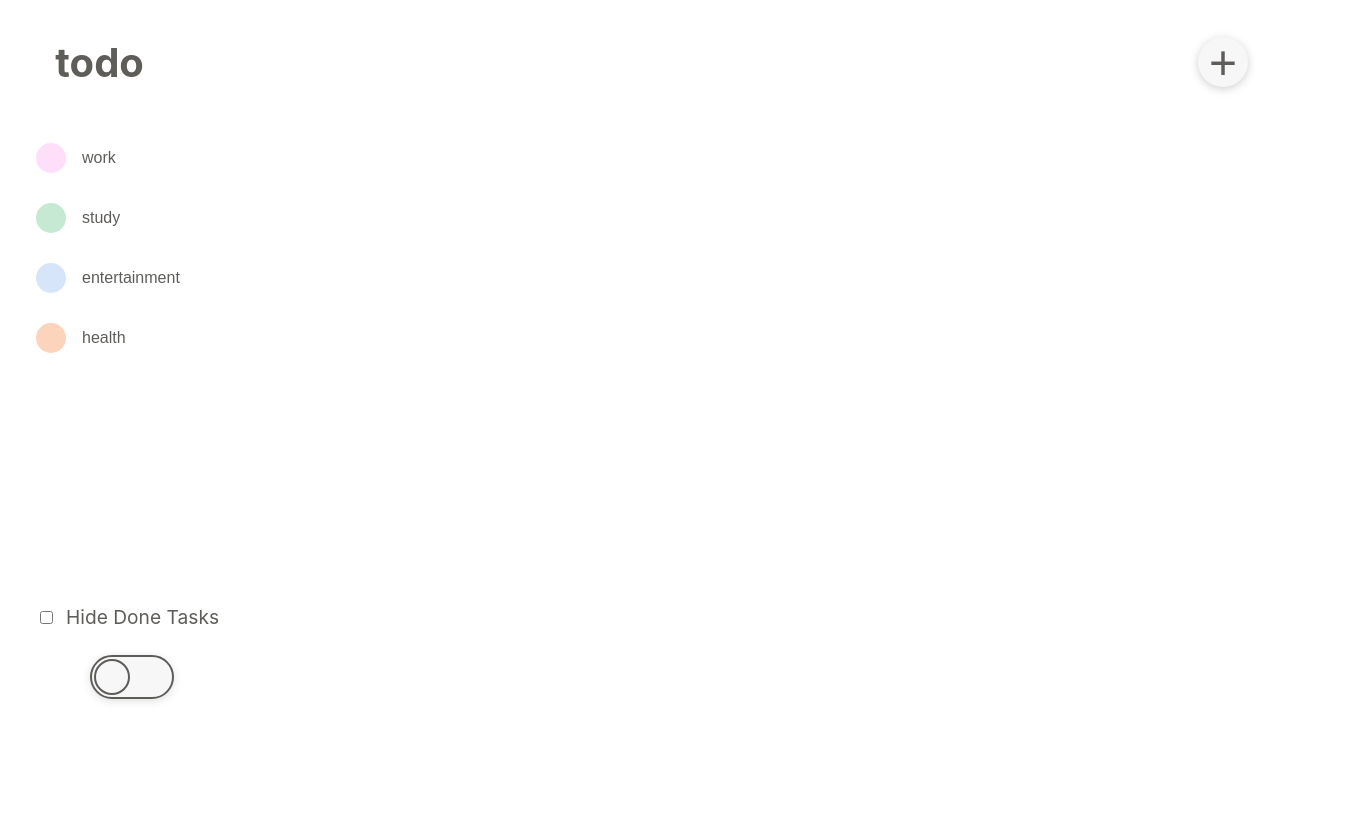
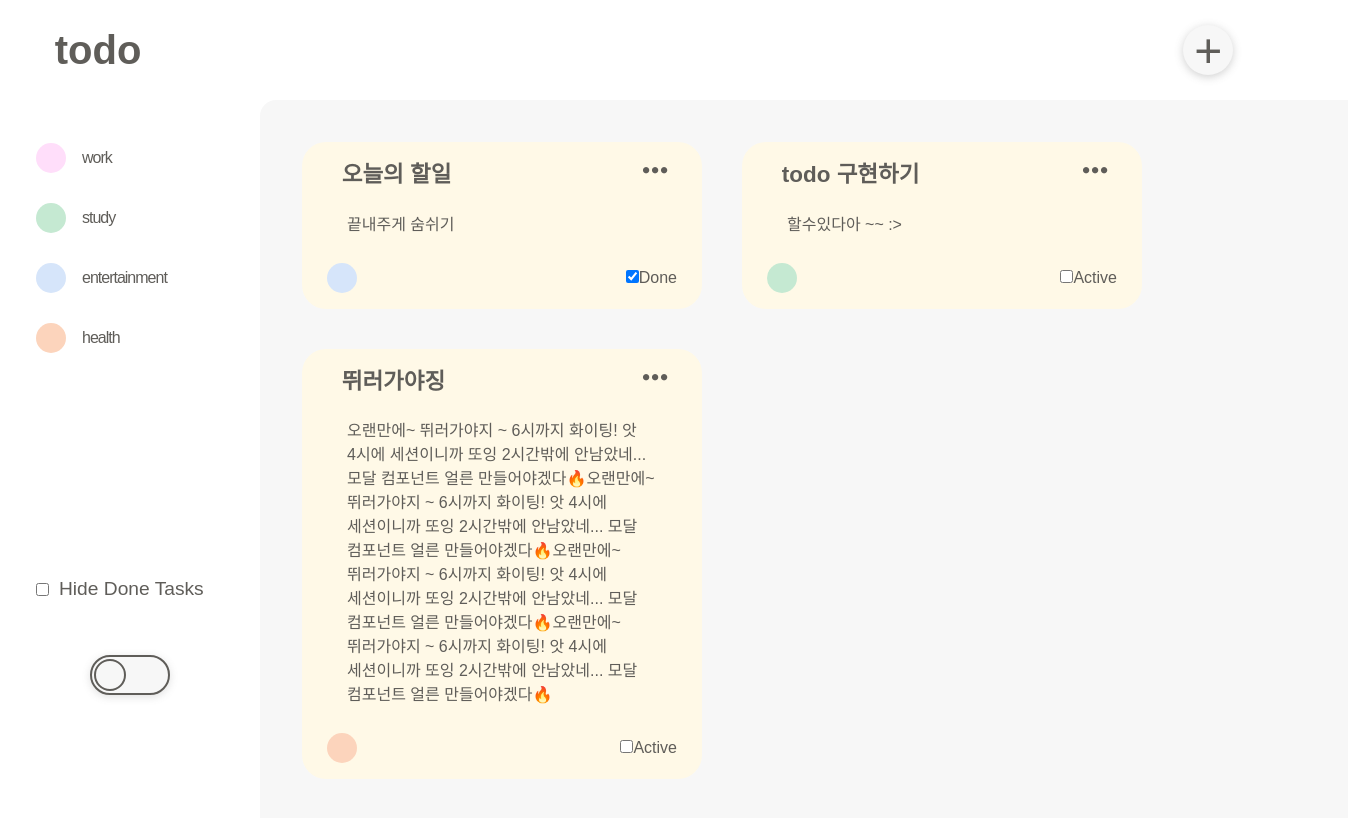
Before and after one commit to Aroma-oh/todo-service, a React (Create React App) app: page / in a window 1280 px wide. Shown: the top 818 px of the page, 1348 px wide, since content can reach past the window. Built offline with nearby package versions, Linux system fonts and the light colour scheme.

Commit message:
feat: delete 기능 구현

```diff
--- a/public/index.html
+++ b/public/index.html
@@ -1,14 +1,12 @@
 <!DOCTYPE html>
 <html lang="en">
+
 <head>
   <meta charset="utf-8" />
   <link rel="icon" href="%PUBLIC_URL%/favicon.ico" />
   <meta name="viewport" content="width=device-width, initial-scale=1" />
   <meta name="theme-color" content="#000000" />
-    <meta
-      name="description"
-      content="Web site created using create-react-app"
-    />
+  <meta name="description" content="Web site created using create-react-app" />
   <link rel="apple-touch-icon" href="%PUBLIC_URL%/logo192.png" />
   <!--
       manifest.json provides metadata used when your web app is installed on a
@@ -26,6 +24,7 @@
     -->
   <title>React App</title>
 </head>
+
 <body>
   <noscript>You need to enable JavaScript to run this app.</noscript>
   <div id="root"></div>
@@ -40,4 +39,6 @@
       To create a production bundle, use `npm run build` or `yarn build`.
     -->
 </body>
+<script src="https://kit.fontawesome.com/227c8cb0c7.js" crossorigin="anonymous"></script>
+
 </html>
--- a/src/components/App.jsx
+++ b/src/components/App.jsx
@@ -2,6 +2,7 @@ import { ThemeProvider } from "styled-components";
 import { useSelector } from "react-redux";
 import { Header } from "../layout/Header";
 import { Sidebar } from "../layout/Sidebar";
+import { Main } from "../layout/Main";
 
 function App() {
     const themeMode = useSelector((state) => state.theme.themeMode);
@@ -13,6 +14,7 @@ function App() {
             <ThemeProvider theme={theme}>
                 <Header />
                 <Sidebar />
+                <Main />
             </ThemeProvider>
         </>
     );
--- /dev/null
+++ b/src/components/EditDeletePopup.jsx
@@ -0,0 +1,82 @@
+import styled from "styled-components";
+import { useDispatch, useSelector } from "react-redux";
+import { openModal } from "../slices/eventSlice";
+import { deleteTodo } from "../slices/todosSlice";
+
+const Container = styled.div`
+    z-index: 1;
+    background-color: rgba(45, 45, 45, 0.3);
+
+    position: fixed;
+    top: 0;
+    left: 0;
+    width: 100%;
+    height: 100vh;
+
+    display: flex;
+    flex-direction: column;
+    justify-content: center;
+    align-items: center;
+`;
+const View = styled.div`
+    z-index: 2;
+
+    position: absolute;
+    top: 46px;
+    right: 21px;
+
+    display: flex;
+    flex-direction: column;
+    justify-content: center;
+`;
+const Button = styled.button`
+    background-color: ${(props) => props.theme.colors.containerBgColor};
+    width: 120px;
+    height: 43px;
+
+    border-radius: ${(props) =>
+        props.top ? "10px 10px 0px 0px" : "0px 0px 10px 10px"};
+    border: none;
+    border-bottom: ${(props) => (props.top ? "1px solid" : null)};
+
+    color: ${(props) => props.theme.colors.textColor};
+    font-weight: 500;
+    font-size: 1rem;
+    text-decoration: none;
+
+    cursor: pointer;
+`;
+
+export const EditDeletePopup = ({ id, openEditModalHandler }) => {
+    const data = useSelector((state) => state.todos.todos);
+    const dispatch = useDispatch();
+
+    const del = () => {
+        dispatch(deleteTodo(id));
+        openEditModalHandler();
+        console.log(data);
+    };
+    return (
+        <>
+            <Container onClick={openEditModalHandler} />
+            <View>
+                <Button
+                    top
+                    onClick={() => {
+                        dispatch(openModal(id));
+                        openEditModalHandler();
+                    }}
+                >
+                    Edit
+                </Button>
+                <Button
+                    onClick={() => {
+                        del();
+                    }}
+                >
+                    Delete
+                </Button>
+            </View>
+        </>
+    );
+};
--- a/src/components/Post.jsx
+++ b/src/components/Post.jsx
@@ -1,7 +1,8 @@
-import React, { useState } from "react";
+import { useState } from "react";
 import styled from "styled-components";
-import { EditModal } from "./EditModal";
-import { useSelector, useDispatch } from "react-redux";
+import { EditDeletePopup } from "./EditDeletePopup";
+import { useDispatch } from "react-redux";
+import { deleteTodo, updateTodo } from "../slices/todosSlice";
 
 export const PostContainer = styled.div`
     position: relative;
@@ -65,29 +66,21 @@ const PostFooter = styled.div`
     }
 `;
 
-export const Post = ({
-    id,
-    title,
-    content,
-    color,
-    done,
-    data,
-    setData,
-    doneHandler,
-    openModalHandler,
-}) => {
+export const Post = ({ id, title, content, tagColor, done }) => {
+    const dispatch = useDispatch();
+
+    // edit 모달 구현시 필요
     const [isOn, setIsOn] = useState(false);
-
     const openEditModalHandler = () => {
         setIsOn(!isOn);
     };
-    const deletePostHandler = () => {
-        setData(data.filter((el) => el.id !== id));
-    };
+    // const deletePostHandler = () => {
+    //     deleteTodo(dispatch(id));
+    // };
 
     return (
-        <PostContainer className="here">
-            <div className="postBody" key={id}>
+        <PostContainer>
+            <div key={id}>
                 <div className="title">
                     <h3>{title}</h3>
                     <i
@@ -97,34 +90,25 @@ export const Post = ({
                 </div>
                 <div className="content">{content}</div>
                 {isOn ? (
-                    <EditModal
+                    <EditDeletePopup
                         id={id}
                         openEditModalHandler={openEditModalHandler}
-                        openModalHandler={openModalHandler}
-                        deletePostHandler={deletePostHandler}
+                        // deletePostHandler={deletePostHandler}
                     />
                 ) : null}
-                <PostFooter color={color}>
+                <PostFooter color={tagColor}>
                     <div className="label" />
                     <div className="activeBox">
                         <input
                             type="checkbox"
                             checked={done}
                             onClick={() => {
-                                setData(
-                                    data.map((d) => {
-                                        if (d.id === id) {
-                                            return {
-                                                ...d,
-                                                done: !d.done,
-                                            };
-                                        }
-                                        doneHandler(d.id);
-                                        return d;
+                                dispatch(
+                                    updateTodo({
+                                        id,
+                                        done: !done,
                                     })
                                 );
-
-                                // console.log(e.target.checked) 기존 데이터가 이미 boolean
                             }}
                         />
                         <label>{done === true ? "Done" : "Active"}</label>
--- a/src/data/initialState.js
+++ b/src/data/initialState.js
@@ -1,7 +1,7 @@
 import { colorSet } from "../style/theme";
 
 const initialState = {
-    todos: [
+    initialTodos: [
         {
             id: 1,
             title: "오늘의 할일",
--- a/src/layout/Main.jsx
+++ b/src/layout/Main.jsx
@@ -1,9 +1,10 @@
+import styled from "styled-components";
 import { useSelector, useDispatch } from "react-redux";
-import styled from "styled-components";
+import { openModal } from "../slices/eventSlice";
+import { Post } from "../components/Post";
 
 export const MainContainer = styled.div`
     display: flex;
-
     flex-direction: row;
     justify-content: flex-start;
     align-items: flex-start;
@@ -24,31 +25,40 @@ export const MainContainer = styled.div`
 
 export const Main = () => {
     const dispatch = useDispatch();
-    const data = useSelector((state) => state.todos);
+    const data = useSelector((state) => state.todos.todos);
+    const hideDoneTask = useSelector((state) => state.event.hideDoneTask);
 
-    const [targetId, setTargetId] = useState(null);
+    // const [targetId, setTargetId] = useState(null);
 
-    const openModalHandler = (id) => {
-        setTargetId(id);
-        dispatch(openModalHandler());
-    };
+    // const openModalHandler = (id) => {
+    //     setTargetId(id);
+    //     dispatch(openModal());
+    // };
 
-    const dataHandler = (updateData) => {
-        dispatch(
-            dataHandler([
-                ...data.slice(0, targetId - 1),
-                updateData,
-                ...data.slice(targetId),
-            ])
-        );
-        openModalHandler();
-    };
+    // const dataHandler = (updateData) => {
+    //     dispatch(
+    //         dataHandler([
+    //             ...data.slice(0, targetId - 1),
+    //             updateData,
+    //             ...data.slice(targetId),
+    //         ])
+    //     );
+    //     openModalHandler();
+    // };
+
     return (
         <>
             <MainContainer>
-                <Post />
+                {data
+                    .filter((el) => {
+                        if (hideDoneTask) return el.done === false;
+                        else return el;
+                    })
+                    .map((el) => {
+                        return <Post {...el} />;
+                    })}
             </MainContainer>
-            <CreateModal type="edit" />
+            {/* <CreateModal type="edit" /> */}
         </>
     );
 };
--- a/src/slices/eventSlice.js
+++ b/src/slices/eventSlice.js
@@ -10,7 +10,7 @@ const eventSlice = createSlice({
     name: "event",
     initialState,
     reducers: {
-        openModal: (state) => {
+        openModal: (state, action) => {
             state.isOpen = !state.isOpen;
         },
         hideDoneTask: (state) => {
--- a/src/slices/todosSlice.js
+++ b/src/slices/todosSlice.js
@@ -29,8 +29,8 @@ const todosSlice = createSlice({
                 };
         },
         deleteTodo: (state, action) => {
-            const { id } = action.payload;
-            state = state.todos.filter((todo) => todo.id !== id);
+            const id = action.payload;
+            state.todos = state.todos.filter((todo) => todo.id !== id);
         },
         tagHandler: (state, action) => {
             // 여기 모르겠당 합치는게 맞나?
--- a/src/style/index.css
+++ b/src/style/index.css
@@ -1,13 +1,52 @@
-body {
+/* body {
   margin: 0;
   font-family: -apple-system, BlinkMacSystemFont, 'Segoe UI', 'Roboto', 'Oxygen',
     'Ubuntu', 'Cantarell', 'Fira Sans', 'Droid Sans', 'Helvetica Neue',
     sans-serif;
   -webkit-font-smoothing: antialiased;
   -moz-osx-font-smoothing: grayscale;
-}
+} */
 
 code {
   font-family: source-code-pro, Menlo, Monaco, Consolas, 'Courier New',
     monospace;
 }
+
+* {
+  margin: 0;
+  box-sizing: border-box;
+}
+
+body {
+  -webkit-touch-callout: none;
+  user-select: none;
+  -moz-user-select: none;
+  -ms-user-select: none;
+  -webkit-user-select: none;
+
+  font-family: 'Noto Sans KR', sans-serif;
+  color: #4B4B4B;
+  ;
+}
+
+div {
+  word-break: keep-all;
+}
+
+button,
+input,
+textarea,
+select {
+  font-family: 'Noto Sans KR', sans-serif;
+  color: #4B4B4B;
+  letter-spacing: -1px;
+}
+
+button:focus,
+input:focus,
+textarea:focus,
+select:focus {
+  outline: none;
+}
+
+;
```
Lines whose indentation alone changed are shown as unchanged.
